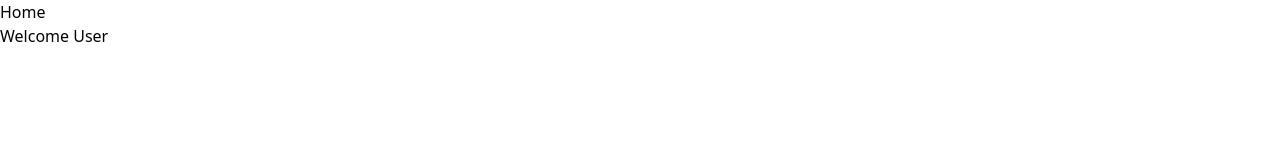
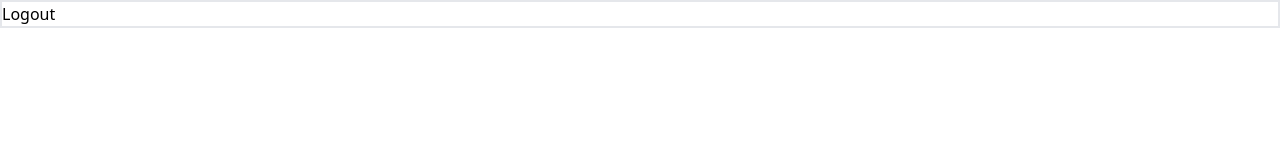
Before and after one commit to harshsimform/user-management-react-app, a React (Vite) app: page /home in a window 1280 px wide. Shown: the top 160 px of the page. Built offline with nearby package versions, Linux system fonts and the light colour scheme.

Commit message:
added redux store and redux-persistent

```diff
--- a/package.json
+++ b/package.json
@@ -10,11 +10,14 @@
 		"preview": "vite preview"
 	},
 	"dependencies": {
+		"@reduxjs/toolkit": "^1.9.5",
 		"formik": "^2.2.9",
 		"react": "^18.2.0",
 		"react-dom": "^18.2.0",
 		"react-hot-toast": "^2.4.1",
+		"react-redux": "^8.0.5",
 		"react-router-dom": "^6.11.1",
+		"redux-persist": "^6.0.0",
 		"yup": "^1.1.1"
 	},
 	"devDependencies": {
--- a/src/App.tsx
+++ b/src/App.tsx
@@ -10,6 +10,12 @@ import {
 } from "react-router-dom";
 import Home from "./components/Home/Home";
 import PageNotFound from "./components/PageNotFound/PageNotFound";
+import { Provider } from "react-redux";
+import { store } from "./redux/store";
+import { PersistGate } from "redux-persist/lib/integration/react";
+import persistStore from "redux-persist/es/persistStore";
+
+const persistor = persistStore(store);
 
 const router = createBrowserRouter(
   createRoutesFromElements(
@@ -27,8 +33,12 @@ const router = createBrowserRouter(
 const App = (): JSX.Element => {
   return (
     <>
-      <RouterProvider router={router} />
-      <Toaster />
+      <Provider store={store}>
+        <PersistGate persistor={persistor}>
+          <RouterProvider router={router} />
+        </PersistGate>
+        <Toaster />
+      </Provider>
     </>
   );
 };
--- a/src/components/Home/Home.tsx
+++ b/src/components/Home/Home.tsx
@@ -1,10 +1,26 @@
 import React from "react";
+import { SignupUserData } from "../../redux/SignupSlice/SignupSlice";
+import { useAppSelector } from "../../redux/store";
 
 const Home = () => {
+  const SignedUserData = useAppSelector(SignupUserData);
   return (
     <>
-      <div>Home</div>
-      <p>Welcome User</p>
+      <div className="border-2 w-full bg-transparent">Logout</div>
+      {SignedUserData && (
+        <div className="flex items-center justify-center bg-gradient-to-br from-indigo-200 to-indigo-400 h-[100vh]">
+          <div className="bg-white font-semibold text-center rounded-3xl border shadow-lg p-10 max-w-xs">
+            <img
+              className="mb-3 w-32 h-32 rounded-full shadow-lg mx-auto bg-gray-300"
+              src={SignedUserData.image}
+              alt="product designer"
+            />
+            <h1 className="text-lg text-gray-700">{SignedUserData.name}</h1>
+            <h3 className="text-sm text-gray-400 ">{SignedUserData.email}</h3>
+            <p className="text-xs text-gray-400 mt-4">{SignedUserData.phone}</p>
+          </div>
+        </div>
+      )}
     </>
   );
 };
--- a/src/components/SignUp/Signup.tsx
+++ b/src/components/SignUp/Signup.tsx
@@ -6,6 +6,8 @@ import SignupImg from "../../assets/signup-image.png";
 import { toast } from "react-hot-toast";
 import FileInput from "../../Formik/FileInput";
 import { useNavigate } from "react-router-dom";
+import { useAppDispatch } from "../../redux/store";
+import { addUser } from "../../redux/SignupSlice/SignupSlice";
 
 const initialValues: SignUpFormValues = {
   name: "",
@@ -13,7 +15,7 @@ const initialValues: SignUpFormValues = {
   phone: "",
   password: "",
   confirmPassword: "",
-  image: null,
+  image: "",
 };
 
 const validationSchema = Yup.object({
@@ -42,6 +44,7 @@ const validationSchema = Yup.object({
 });
 
 const Signup: React.FC = () => {
+  const dispatch = useAppDispatch();
   const navigate = useNavigate();
 
   const onSubmit = (
@@ -51,6 +54,7 @@ const Signup: React.FC = () => {
     toast.success("You have successfully signed in", { duration: 2000 });
     onSubmitProps.resetForm();
     navigate("/home");
+    dispatch(addUser(values));
   };
 
   return (
--- a/src/interface/interfaces.ts
+++ b/src/interface/interfaces.ts
@@ -17,7 +17,7 @@ export interface SignUpFormValues {
   phone: string;
   password: string;
   confirmPassword: string;
-  image: File | null;
+  image: string | undefined;
 }
 
 export interface Props {
--- /dev/null
+++ b/src/redux/SignupSlice/SignupSlice.ts
@@ -0,0 +1,26 @@
+import { createSlice, PayloadAction } from "@reduxjs/toolkit";
+import { SignUpFormValues } from "../../interface/interfaces";
+import { RootState } from "../store";
+
+export interface UserState {
+  users: SignUpFormValues | null;
+}
+
+const initialState: UserState = {
+  users: null,
+};
+
+const SignupSlice = createSlice({
+  name: "signup",
+  initialState,
+  reducers: {
+    addUser: (state, action: PayloadAction<SignUpFormValues>) => {
+      state.users = action.payload;
+    },
+  },
+});
+
+export const { addUser } = SignupSlice.actions;
+export const SignupUserData = (state: RootState) => state.signup.users;
+
+export default SignupSlice.reducer;
--- /dev/null
+++ b/src/redux/store.ts
@@ -0,0 +1,43 @@
+import { configureStore, getDefaultMiddleware } from "@reduxjs/toolkit";
+import { TypedUseSelectorHook, useDispatch, useSelector } from "react-redux";
+import SignupReducer from "./SignupSlice/SignupSlice";
+import { combineReducers } from "@reduxjs/toolkit";
+import {
+  persistReducer,
+  FLUSH,
+  REHYDRATE,
+  PAUSE,
+  PERSIST,
+  PURGE,
+  REGISTER,
+} from "redux-persist";
+import storage from "redux-persist/lib/storage";
+
+const persistConfig = {
+  key: "root",
+  version: 1,
+  storage,
+};
+
+const reducer = combineReducers({
+  signup: SignupReducer,
+});
+
+const persistedReducer = persistReducer(persistConfig, reducer);
+
+export const store = configureStore({
+  reducer: persistedReducer,
+  middleware: getDefaultMiddleware({
+    serializableCheck: {
+      ignoredActions: [FLUSH, REHYDRATE, PAUSE, PERSIST, PURGE, REGISTER],
+    },
+  }),
+});
+
+// Getting the State type
+export type RootState = ReturnType<typeof store.getState>;
+// Getting the Dispatch type
+export type AppDispatch = typeof store.dispatch;
+
+export const useAppSelector: TypedUseSelectorHook<RootState> = useSelector;
+export const useAppDispatch: () => AppDispatch = useDispatch;
```
Also changed, not shown: 1 other file (tests, documents, lock files or other folders).
